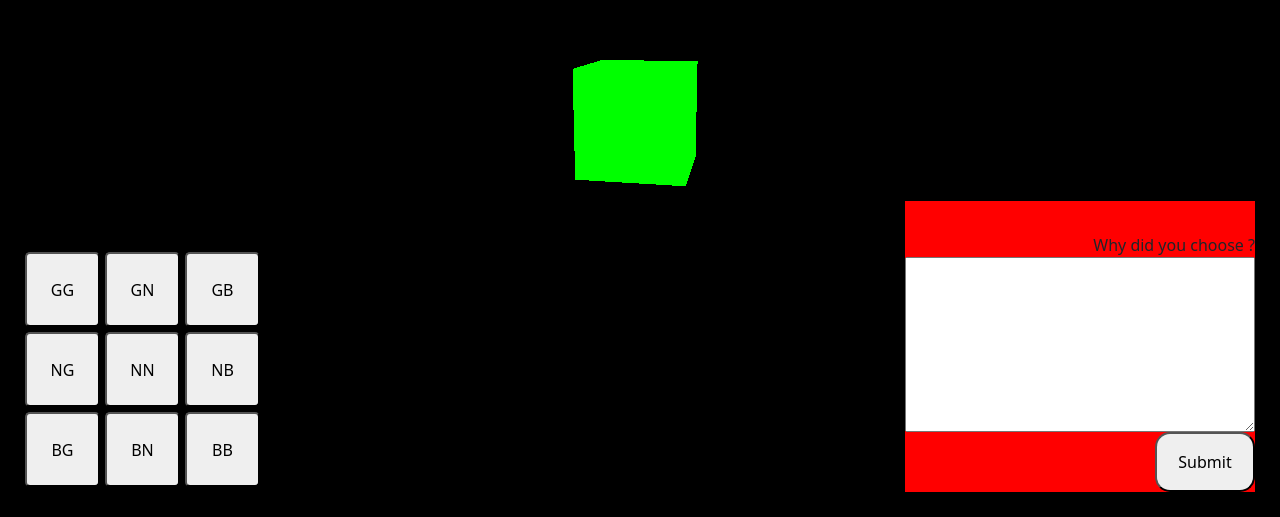
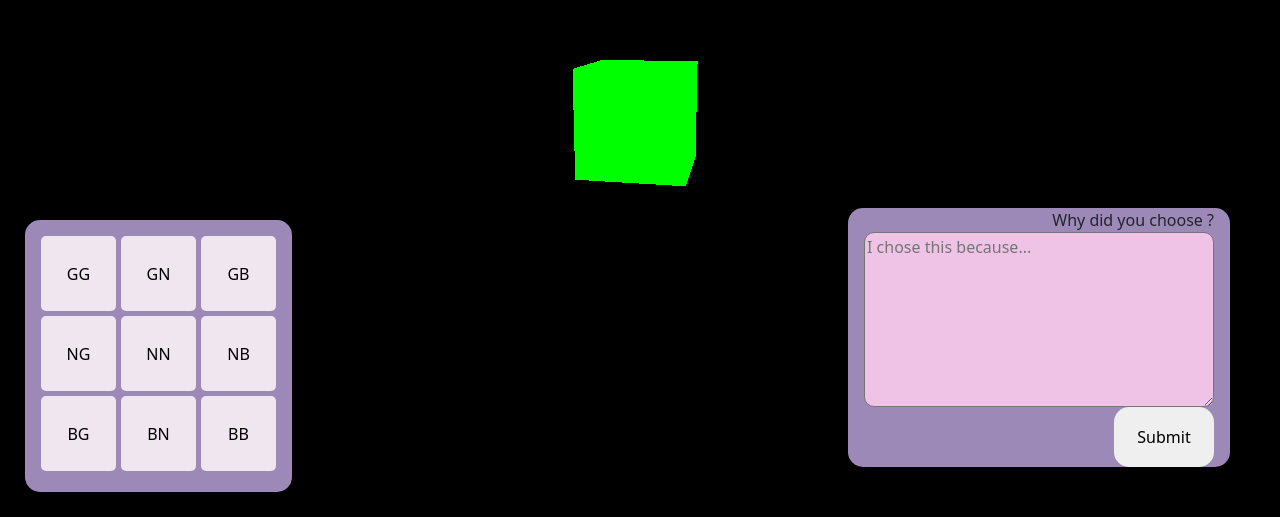
Before and after one commit to jaczhi/prideal-world, a React (Create React App) app in the folder website/: page /scenario1 in a window 1280 px wide. Shown: the part 283-800 px from the top of the page. Built offline with nearby package versions, Linux system fonts and the light colour scheme.

Commit message:
Refactored text input to own component, styled components

```diff
--- /dev/null
+++ b/website/src/components/LLMTextInput/LLMTextInput.js
@@ -0,0 +1,30 @@
+import { useState } from "react";
+import "./llmtextinput.css";
+
+function LLMTextInput({ rating = "Good Good" }) {
+    const [llmText, setLlmText] = useState("");
+
+    const onTextSubmit = () => {
+        console.log(llmText);
+
+        fetch("http://127.0.0.1:5000/prompt", {
+          method: 'POST',
+          headers: {
+              'Content-Type': 'application/json',
+          },
+          body: JSON.stringify({"input": llmText}),
+        })
+        .then((res) => res.text())
+        .then((data) => console.log(data)); // The capital of Germany is Berlin.
+    }
+
+    return (
+        <div className="llm-text-container">
+            <div>Why did you choose {rating}?</div>
+            <textarea className="llm-text-input" placeholder="I chose this because..." type="text" onChange={(event) => setLlmText(event.target.value)}></textarea>
+            <button className="llm-text-submit" onClick={onTextSubmit}>Submit</button>
+        </div>
+    );
+}
+
+export default LLMTextInput;
--- /dev/null
+++ b/website/src/components/LLMTextInput/llmtextinput.css
@@ -0,0 +1,26 @@
+.llm-text-container {
+    position: absolute;
+    bottom: 25px;
+    right: 25px;
+    display: flex;
+    flex-direction: column;
+    align-items: flex-end;
+    background-color: #9C89B8;
+    padding-left: 1rem;
+    padding-right: 1rem;
+    border-radius: 15px;
+}
+
+.llm-text-input {
+    width: 350px;
+    height: 175px;
+    background-color: #EFC3E6;
+    border-radius: 10px;
+}
+
+.llm-text-submit {
+    width: 100px;
+    height: 60px;
+    border-radius: 15px;
+    border-width: 0px;
+}
--- a/website/src/components/RatingGrid/ratinggrid.css
+++ b/website/src/components/RatingGrid/ratinggrid.css
@@ -1,5 +1,7 @@
 .rating-grid-container {
-
+    background-color: #9C89B8;
+    padding: 1rem;
+    border-radius: 15px;
 }
 
 .rating-button-group {
@@ -9,6 +11,11 @@
 .rating-button {
     width: 75px;
     height: 75px;
+    border-radius: 5px;
+    background-color: #F0E6EF;
+    border-width: 0px;
+}
+
+.rating-button:not(:last-child) {
     margin-right: 5px;
-    border-radius: 5px;
 }
--- a/website/src/pages/scenario1/Scenario1.js
+++ b/website/src/pages/scenario1/Scenario1.js
@@ -1,19 +1,19 @@
 import ThreeCube from "../../components/ThreeCube/ThreeCube";
 import { Button, Modal } from "react-bootstrap";
-import { useState, useEffect } from "react";
+import { useState } from "react";
 import "../scenarios.css";
 import RatingGrid from "../../components/RatingGrid/RatingGrid";
+import LLMTextInput from "../../components/LLMTextInput/LLMTextInput";
 
 function Scenario1() {
     const [show, setShow] = useState(false);
-    const [llmText, setLlmText] = useState("");
     const [rating, setRating] = useState("");
 
     const handleClose = () => setShow(false);
     const handleShow = () => setShow(true);
 
-    const onRating = (rating) => {
-        switch (rating) {
+    const onRating = (ratingScore) => {
+        switch (ratingScore) {
             case 0:
                 console.log("Good Good");
                 setRating("Good Good");
@@ -53,20 +53,6 @@ function Scenario1() {
         }
     }
 
-    const onTextSubmit = () => {
-        console.log(llmText);
-
-        fetch("http://127.0.0.1:5000/prompt", {
-          method: 'POST',
-          headers: {
-              'Content-Type': 'application/json',
-          },
-          body: JSON.stringify({"input": llmText}),
-        })
-        .then((res) => res.text())
-        .then((data) => console.log(data)); // The capital of Germany is Berlin.
-    }
-
     return (
         <div className="App">
             <div className="overlay">
@@ -74,10 +60,8 @@ function Scenario1() {
                     <RatingGrid onRating={onRating}/>
                 </div>
 
-                <div className="llm-text-container">
-                    <div>Why did you choose {rating}?</div>
-                    <textarea className="llm-text-input" type="text" onChange={(event) => setLlmText(event.target.value)}></textarea>
-                    <button className="llm-text-submit" onClick={onTextSubmit}>Submit</button>
+                <div className="llm-text">
+                    <LLMTextInput rating={rating}/>
                 </div>
             </div>
 
--- a/website/src/pages/scenarios.css
+++ b/website/src/pages/scenarios.css
@@ -25,24 +25,8 @@
     left: 25px;
 }
 
-.llm-text-container {
+.llm-text {
     position: absolute;
     bottom: 25px;
     right: 25px;
-    display: flex;
-    flex-direction: column;
-    align-items: flex-end;
-    background-color: red;
-    padding: 2rem 0rem 0rem;
 }
-
-.llm-text-input {
-    width: 350px;
-    height: 175px;
-}
-
-.llm-text-submit {
-    width: 100px;
-    height: 60px;
-    border-radius: 15px;
-}
```
